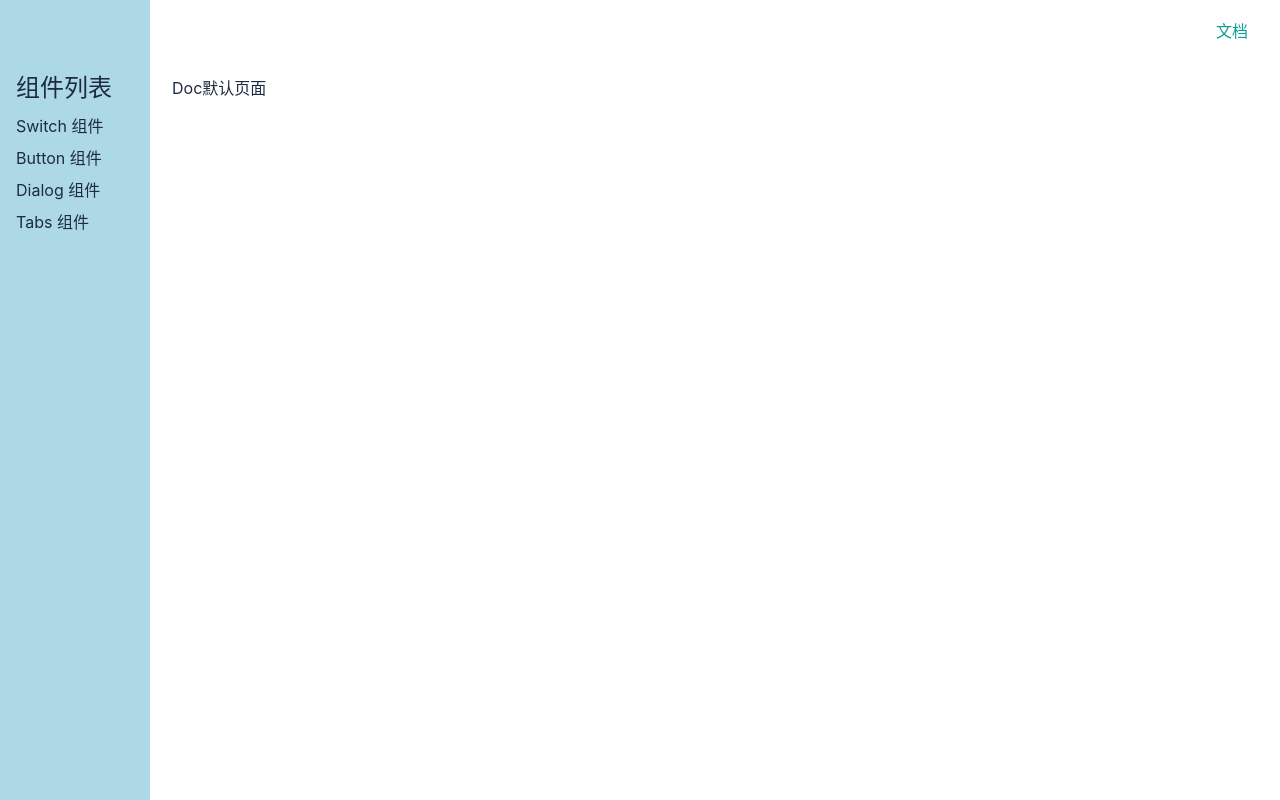
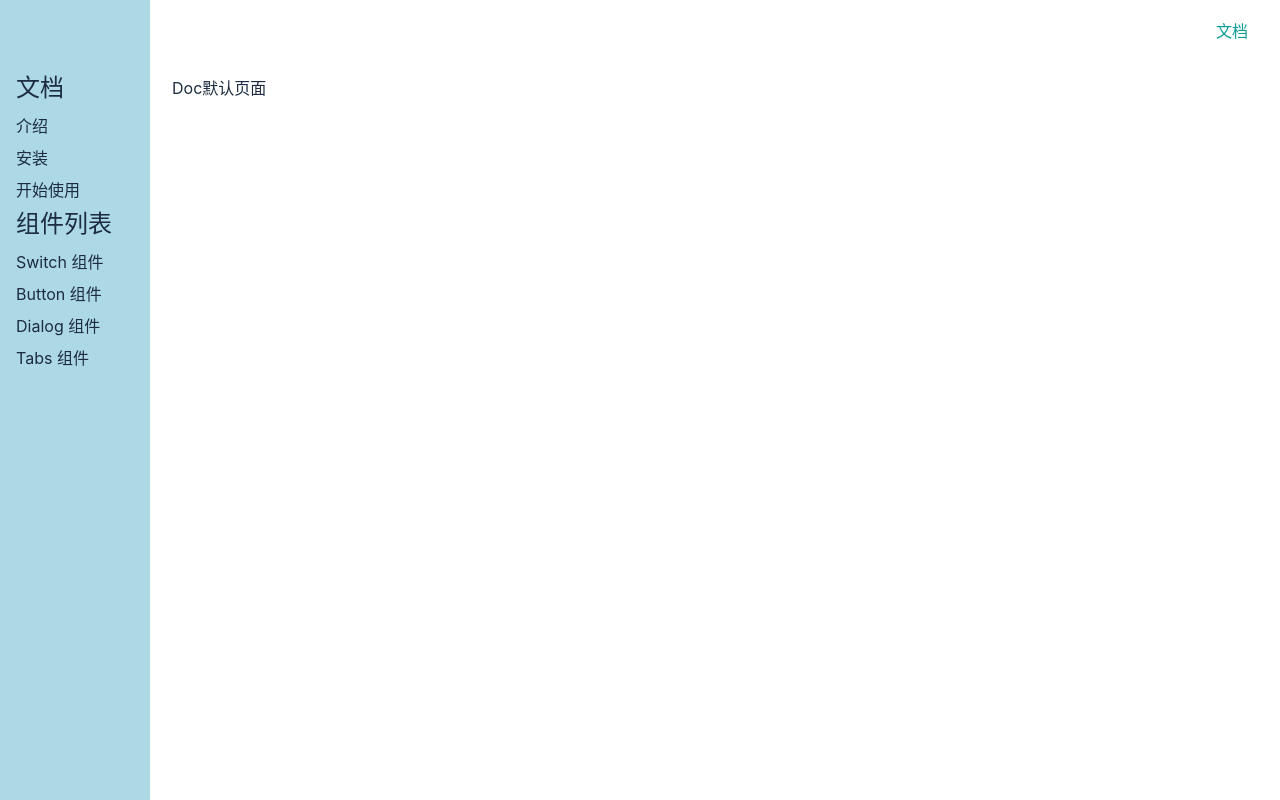
Before and after one commit to HuangTbb/moon-ui-1, a Vue app: page /#/doc in a window 1280 px wide. Built offline with nearby package versions, Linux system fonts and the light colour scheme.

Commit message:
创建路由

```diff
--- a/src/views/Doc.vue
+++ b/src/views/Doc.vue
@@ -3,6 +3,18 @@
     <Topnav class="nav" toggle-menu-visible/>
     <div class="content">
       <aside v-if="menuVisible">
+        <h2>文档</h2>
+        <ol>
+          <li>
+            <router-link to="/doc/intro">介绍</router-link>
+          </li>
+          <li>
+            <router-link to="/doc/install">安装</router-link>
+          </li>
+          <li>
+            <router-link to="/doc/get-start">开始使用</router-link>
+          </li>
+        </ol>
         <h2>组件列表</h2>
         <ol>
           <li>
--- /dev/null
+++ b/src/views/GetStart.vue
@@ -0,0 +1,5 @@
+<template>
+  <div>
+    getStart
+  </div>
+</template>
--- /dev/null
+++ b/src/views/Install.vue
@@ -0,0 +1,5 @@
+<template>
+  <div>
+    install
+  </div>
+</template>
--- /dev/null
+++ b/src/views/Intro.vue
@@ -0,0 +1,3 @@
+<template>
+  <div>as</div>
+</template>
```
Also changed, not shown: src/router.ts (+8 -0 lines).
